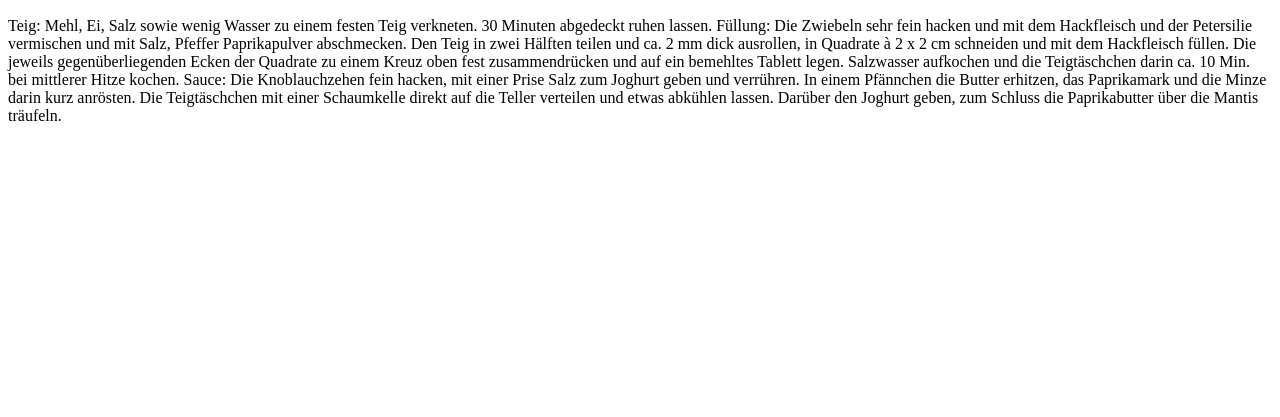
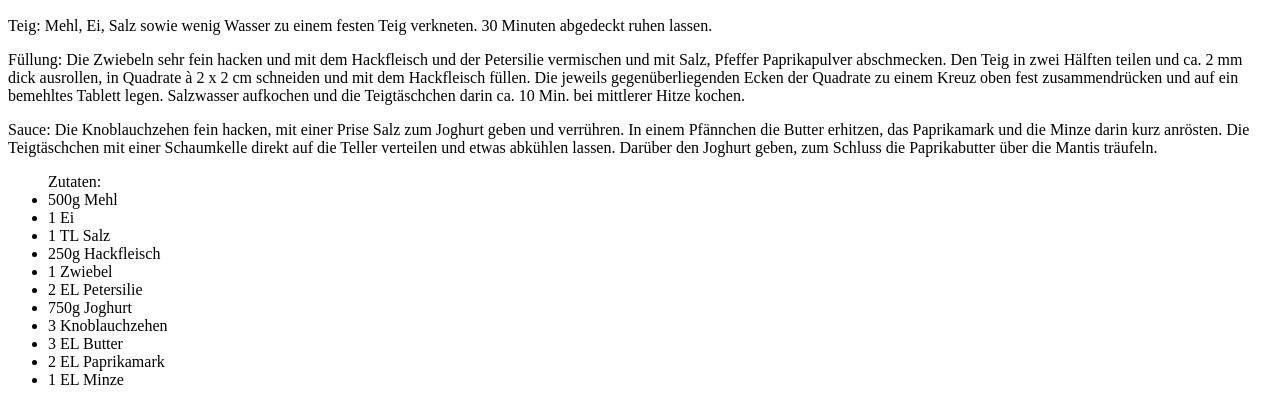
Before and after one commit to tufancal/odin-recipes, a plain HTML site: page recipes/manti.html in a window 1280 px wide. Shown: the part 383-800 px from the top of the page. Drawn offline with Linux system fonts and the light colour scheme.

Commit message:
Zutatenliste hinzugefügt

```diff
--- a/recipes/manti.html
+++ b/recipes/manti.html
@@ -9,20 +9,37 @@
 <body>
     <h1>Manti!</h1>
     <img src="https://img.chefkoch-cdn.de/rezepte/1808801292881984/bilder/949888/crop-600x400/kayseri-manti.jpg" alt="a picture of Manti">
-    <p>Teig:
+    <p>
+        Teig:
         Mehl, Ei, Salz sowie wenig Wasser zu einem festen Teig verkneten. 30 Minuten abgedeckt ruhen lassen.
-
+    </p>
+    <p>
         Füllung:
         Die Zwiebeln sehr fein hacken und mit dem Hackfleisch und der Petersilie vermischen und mit Salz, Pfeffer Paprikapulver abschmecken.
 
         Den Teig in zwei Hälften teilen und ca. 2 mm dick ausrollen, in Quadrate à 2 x 2 cm schneiden und mit dem Hackfleisch füllen. Die jeweils gegenüberliegenden Ecken der Quadrate zu einem Kreuz oben fest zusammendrücken und auf ein bemehltes Tablett legen.
 
         Salzwasser aufkochen und die Teigtäschchen darin ca. 10 Min. bei mittlerer Hitze kochen.
-
+    </p>
+    <p>
         Sauce:
         Die Knoblauchzehen fein hacken, mit einer Prise Salz zum Joghurt geben und verrühren.
         In einem Pfännchen die Butter erhitzen, das Paprikamark und die Minze darin kurz anrösten.
 
-        Die Teigtäschchen mit einer Schaumkelle direkt auf die Teller verteilen und etwas abkühlen lassen. Darüber den Joghurt geben, zum Schluss die Paprikabutter über die Mantis träufeln.</p>
+        Die Teigtäschchen mit einer Schaumkelle direkt auf die Teller verteilen und etwas abkühlen lassen. Darüber den Joghurt geben, zum Schluss die Paprikabutter über die Mantis träufeln.
+    </p>
+    <ul>Zutaten:
+        <li>500g Mehl</li>
+        <li>1 Ei</li>
+        <li>1 TL Salz</li>
+        <li>250g Hackfleisch</li>
+        <li>1 Zwiebel</li>
+        <li>2 EL Petersilie</li>
+        <li>750g Joghurt</li>
+        <li>3 Knoblauchzehen</li>
+        <li>3 EL Butter</li>
+        <li>2 EL Paprikamark</li>
+        <li>1 EL Minze</li>
+    </ul>
 </body>
 </html>
```
